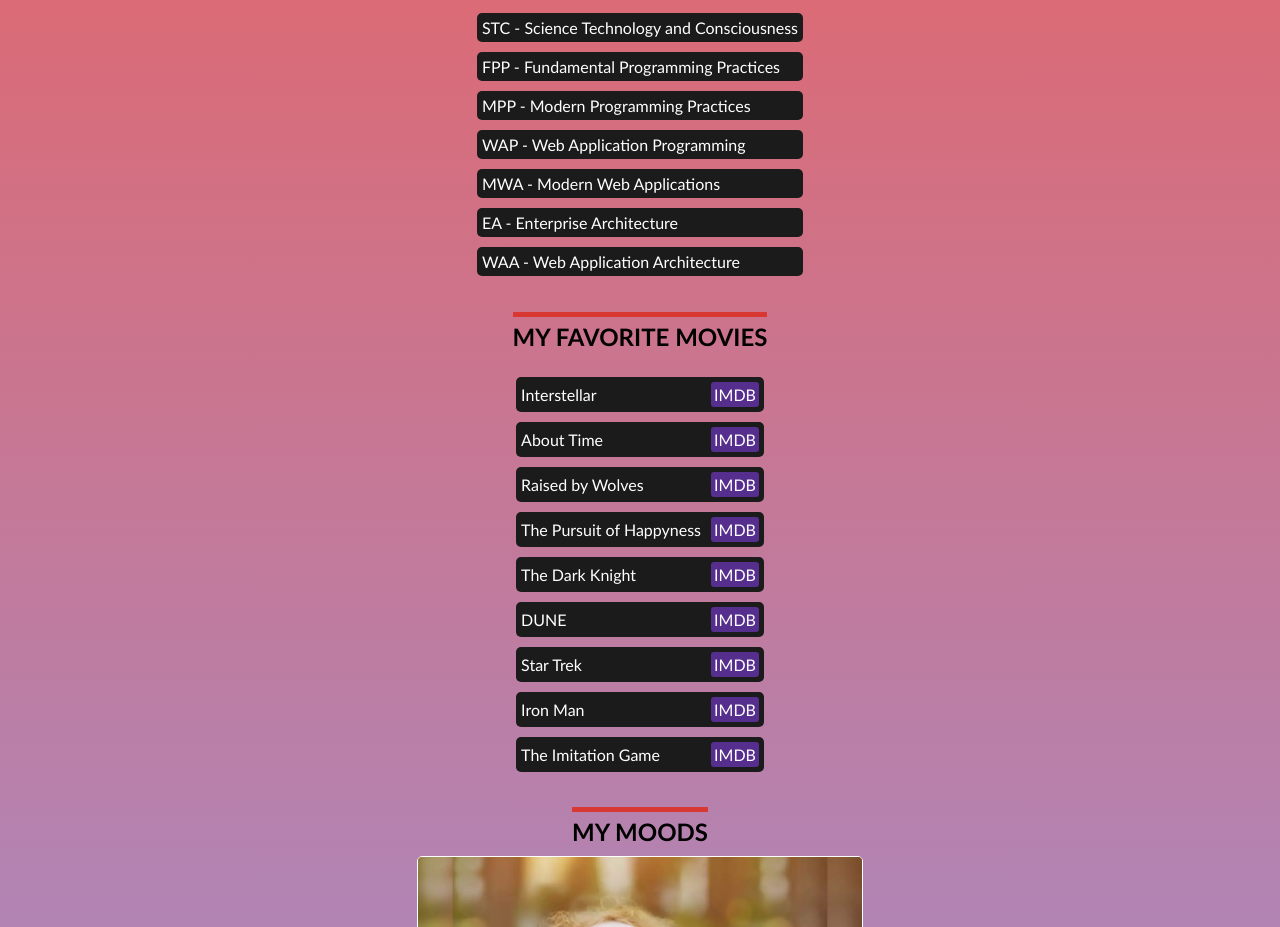
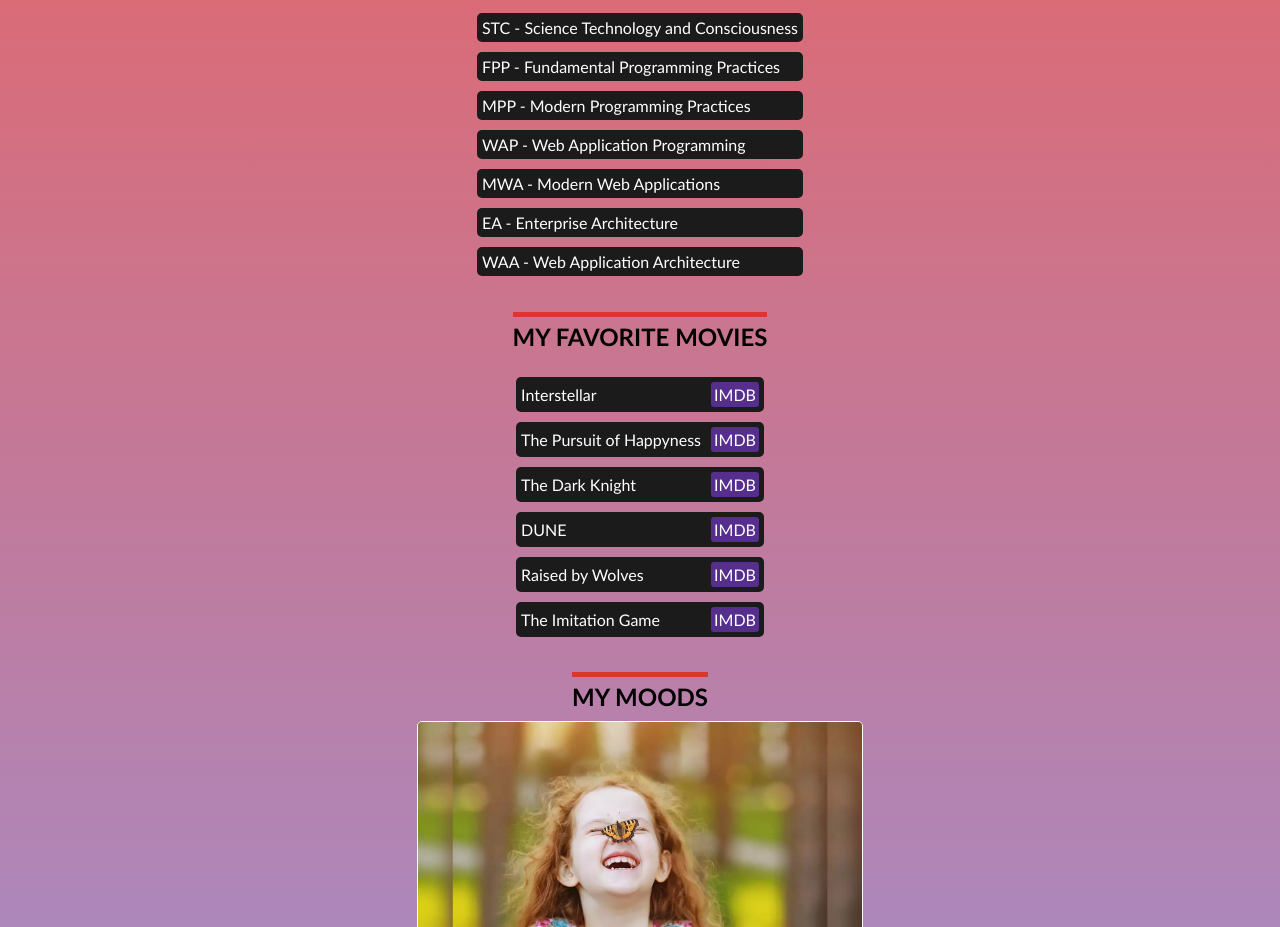
Before and after one commit to pjconnect/MIU-WAP-Labs, a plain HTML site: page aboutme.html in a window 1280 px wide. Shown: the part 254-1181 px from the top of the page. Drawn offline with Linux system fonts and the light colour scheme.

Commit message:
Movie list

```diff
--- a/aboutme.html
+++ b/aboutme.html
@@ -34,12 +34,6 @@
                         <li>Interstellar <a target="_blank"
                                         href="https://www.imdb.com/title/tt0816692/?ref_=nv_sr_srsg_0_tt_7_nm_1_q_inter">IMDB</a>
                         </li>
-                        <li>About Time <a target="_blank"
-                                        href="https://www.imdb.com/title/tt2194499/?ref_=nv_sr_srsg_0_tt_7_nm_1_q_About%2520Time%2520">IMDB</a>
-                        </li>
-                        <li>Raised by Wolves
-                                <a target="_blank" href="https://www.imdb.com/title/tt9170108/">IMDB</a>
-                        </li>
                         <li>The Pursuit of Happyness <a target="_blank"
                                         href="https://www.imdb.com/title/tt0454921/?ref_=nv_sr_srsg_0_tt_7_nm_1_q_The%2520Pursuit%2520of%2520Happyness">IMDB</a>
                         </li>
@@ -49,9 +43,8 @@
                         <li>DUNE <a target="_blank"
                                         href="https://www.imdb.com/title/tt1160419/?ref_=nv_sr_srsg_0_tt_8_nm_0_q_DUNE">IMDB</a>
                         </li>
-                        <li>Star Trek <a target="_blank" href="https://www.imdb.com/title/tt0796366/">IMDB</a></li>
-                        <li>Iron Man <a target="_blank"
-                                        href="https://www.imdb.com/title/tt0371746/?ref_=nv_sr_srsg_0_tt_8_nm_0_q_Iron%2520Man">IMDB</a>
+                        <li>Raised by Wolves
+                                <a target="_blank" href="https://www.imdb.com/title/tt9170108/">IMDB</a>
                         </li>
                         <li>The Imitation Game <a target="_blank"
                                         href="https://www.imdb.com/title/tt2084970/?ref_=nv_sr_srsg_0_tt_8_nm_0_q_The%2520Imitation%2520Game">IMDB</a>
```
